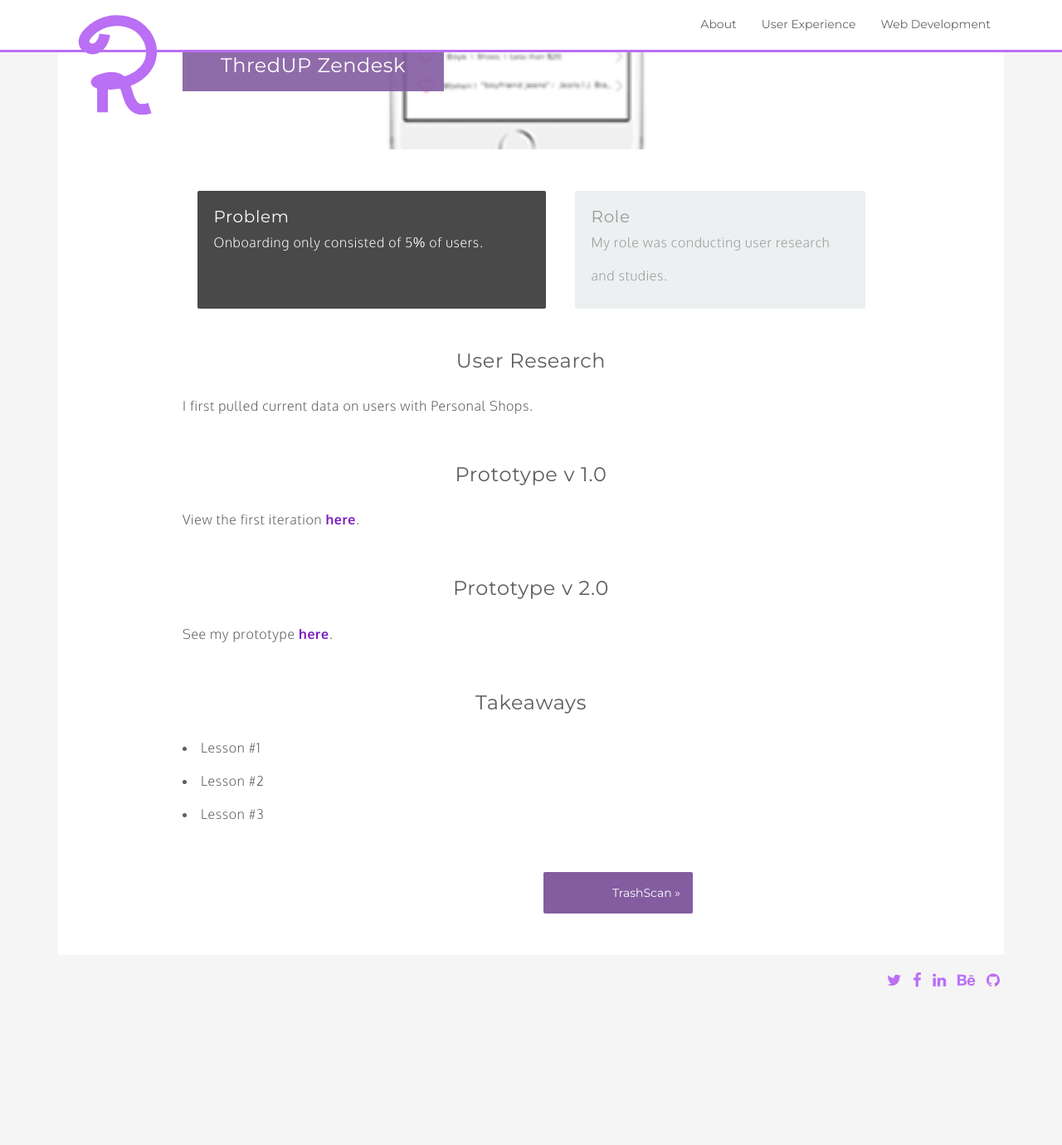
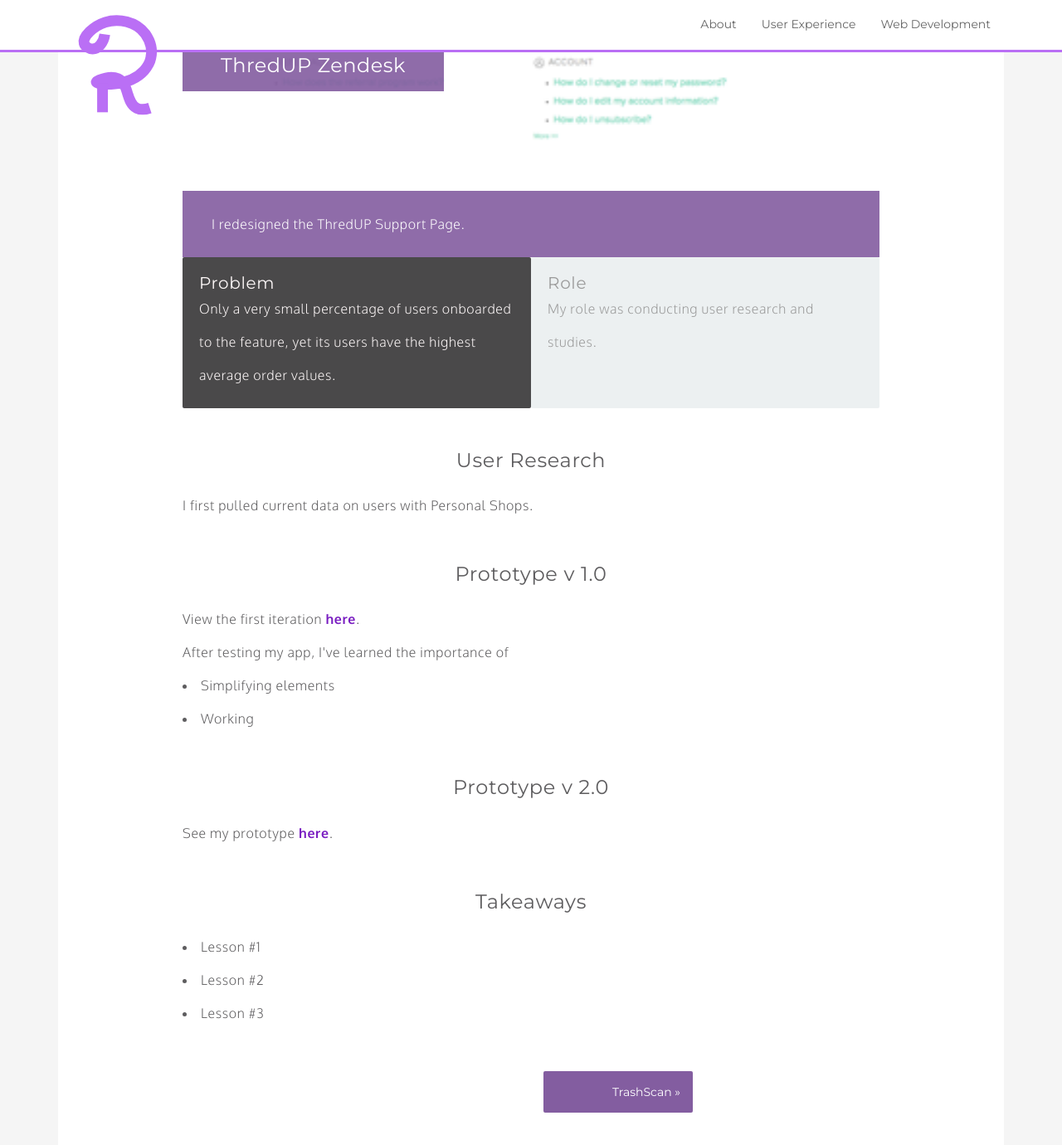
Before and after one commit to rachelelle/portfolio, a Jekyll site: the page built from _posts/2016-03-25-tusupport.markdown, in a window 1280 px wide and 1400 px high, scrolled down 527 px. Shown: the top 1380 px of the window at 83% size. Built offline with Jekyll 4.4.1, drawn with Linux system fonts in a browser that asks for light colours; before the commit the page ends 1728 px from its top, so only the background shows below that.

Commit message:
modified post layout

```diff
--- a/_posts/2016-03-25-tusupport.markdown
+++ b/_posts/2016-03-25-tusupport.markdown
@@ -5,18 +5,23 @@
 categories: ux
 label: UX Design, Web Design
 thumbnail: tusupport_thumb.png
-main-img: thredup-ps.png
+main-img: tusupport_thumb.png
 ---
 
 <div class="row">
-  <div class="col-md-6 project-problem center-block">
-  		<h2 class="block-title">Problem</h2>
-  		Onboarding only consisted of 5% of users.
+  <div class="col-md-12 project-summary">
+  I redesigned the ThredUP Support Page.
   </div>
-  <div class="col-md-5 project-role center-block">
-  	<h2 class="block-title">Role</h2>
-  		My role was conducting user research and studies.
-  	</div>
+</div>
+<div class="row">
+  <div class="col-md-6 project-problem">
+      <h2 class="block-title">Problem</h2>
+      Only a very small percentage of users onboarded to the feature, yet its users have the highest average order values.
+  </div>
+  <div class="col-md-6 project-role">
+    <h2 class="block-title">Role</h2>
+      My role was conducting user research and studies.
+    </div>
 
 </div>
 
@@ -27,18 +32,23 @@
 </section>
 
 <section>
-	<h1 class="section-title">Prototype v 1.0</h1>
-	View the first iteration <a href="http://share.framerjs.com/y2r6k8czd5k7/">here</a>.
+  <h1 class="section-title">Prototype v 1.0</h1>
+  View the first iteration <a href="http://share.framerjs.com/y2r6k8czd5k7/">here</a>.
+  <br>
+  After testing my app, I've learned the importance of
+
+  <li>Simplifying elements</li>
+  <li>Working</li>
 </section>
 
 <section>
   <h1 class="section-title">Prototype v 2.0</h1>
-	See my prototype <a href="http://share.framerjs.com/daab0qd1fmzh/">here</a>.
+  See my prototype <a href="http://share.framerjs.com/daab0qd1fmzh/">here</a>.
 </section>
 
 <section>
 <h1 class="section-title">Takeaways</h1>
-	<li>Lesson #1</li>
-	<li>Lesson #2</li>
-	<li>Lesson #3</li>
+  <li>Lesson #1</li>
+  <li>Lesson #2</li>
+  <li>Lesson #3</li>
 </section>
```
Also changed, not shown: _posts/2015-08-02-thredup-ps.markdown (+7 -2 lines), 3 other files.
